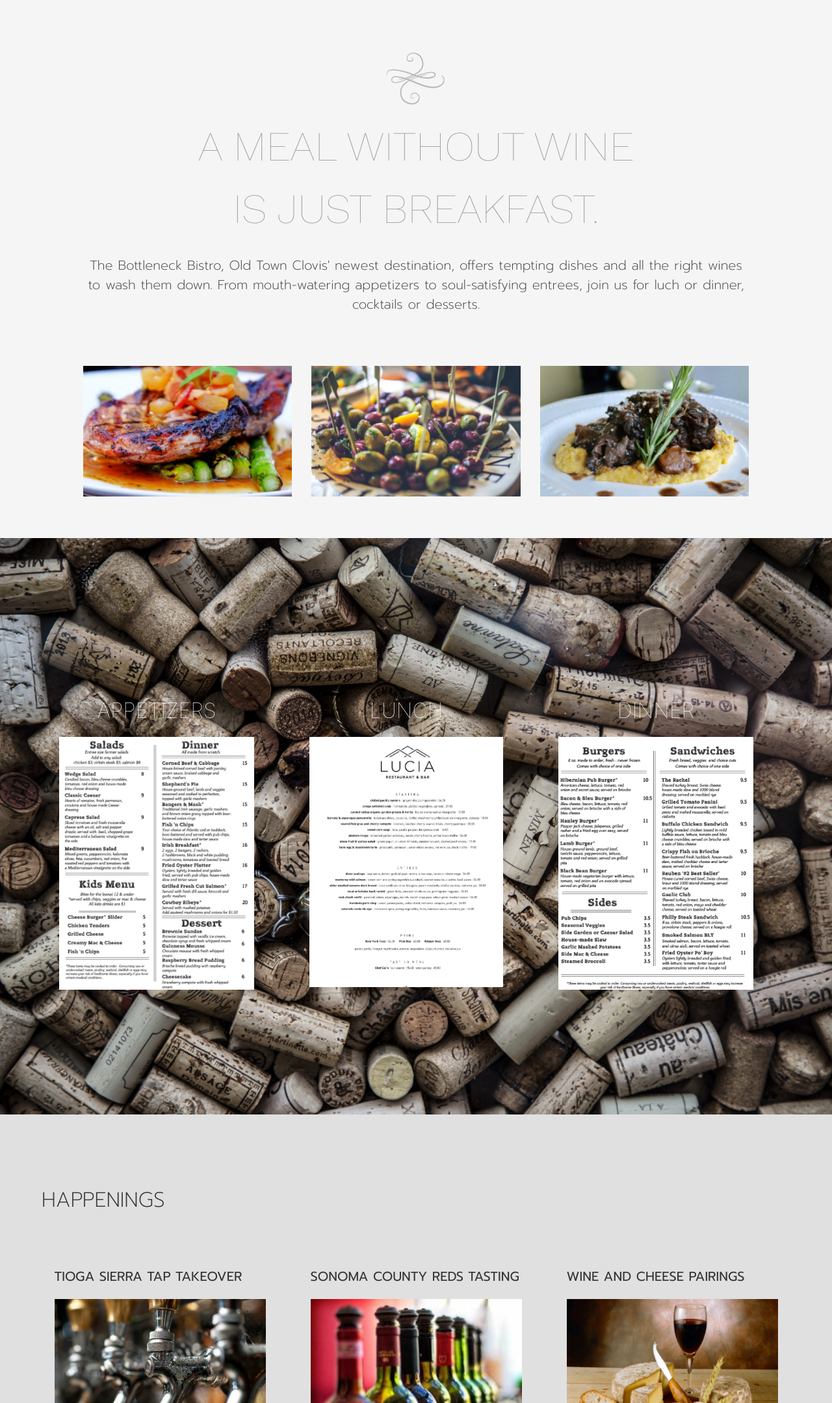
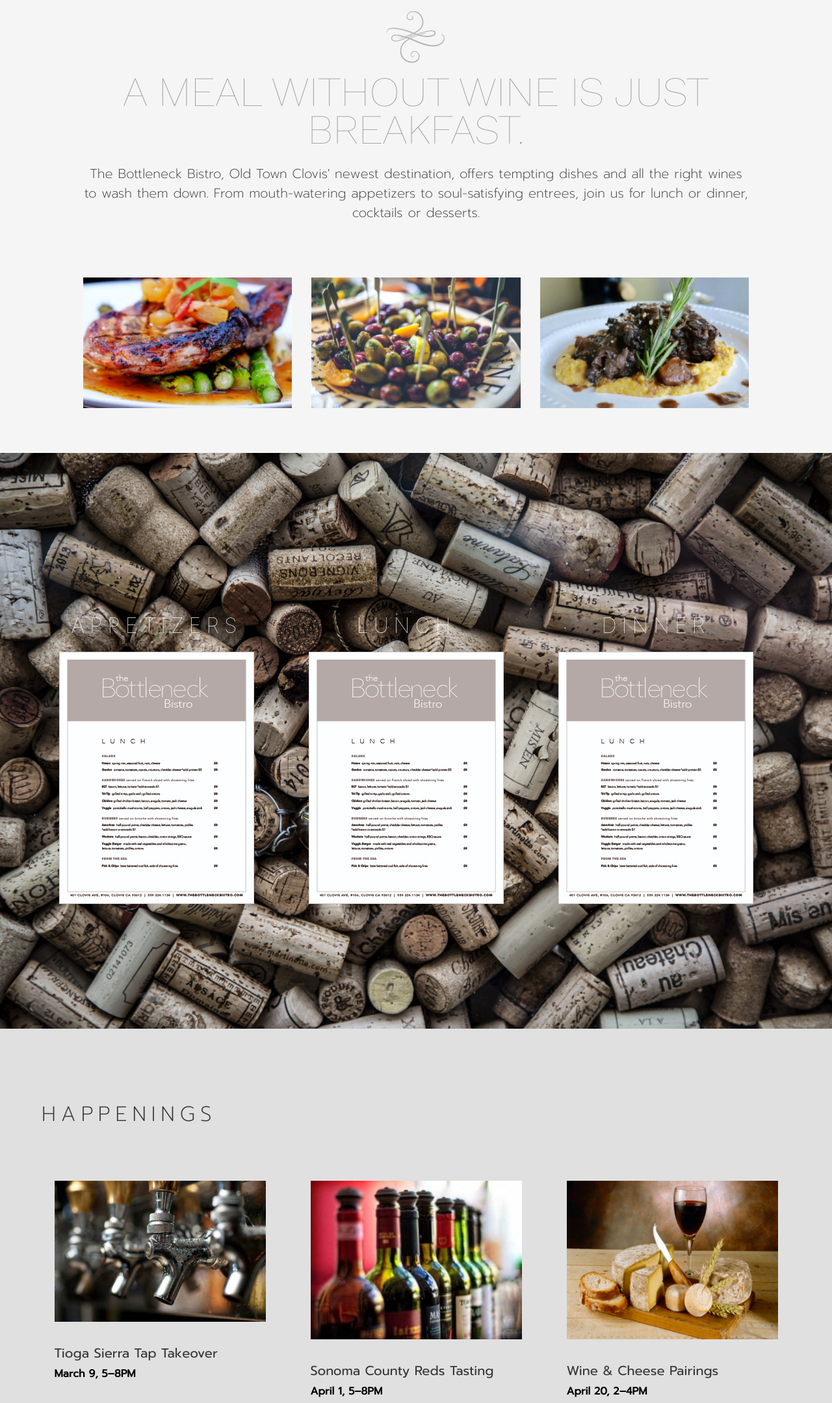
Before and after one commit to DJTrog/iMacTest, a website: page index.html in a window 1280 px wide. Shown: the part 383-2542 px from the top of the page at 65% size. Drawn offline with nearby package versions, Linux system fonts and the light colour scheme.

Commit message:
typography fixes

```diff
--- a/index.html
+++ b/index.html
@@ -78,9 +78,9 @@
 <div class="about-container">
   <div class="about-heading">
     <img src="images/curly-Q.png"></br>
-    A MEAL WITHOUT WINE</br>IS JUST BREAKFAST.
+    A MEAL WITHOUT WINE IS JUST BREAKFAST.
   </div></br>
-  <p class="about">The Bottleneck Bistro, Old Town Clovis' newest destination, offers tempting dishes and all the right wines to wash them down. From mouth-watering appetizers to soul-satisfying entrees, join us for luch or dinner, cocktails or desserts.</p>
+  <p class="about">The Bottleneck Bistro, Old Town Clovis' newest destination, offers tempting dishes and all the right wines to wash them down. From mouth-watering appetizers to soul-satisfying entrees, join us for lunch or dinner, cocktails or desserts.</p>
 </div>
 
   <!--begin Food Photos section-->
@@ -103,18 +103,18 @@
 
 <div class="food-pics-container">
   <div class="row row-food">
-      <div class="col-md-12 col-lg-4 col-food">
-        <div class="item">
+      <div class="col-md-12 col-lg-4 col-food mx-auto">
+        <div class="item text-center">
           <img src="images/chop_small.jpg" alt="Image1" class="img-fluid">
       </div>
     </div>
-      <div class="col-md-12 col-lg-4 col-food">
-        <div class="item">
+      <div class="col-md-12 col-lg-4 col-food mx-auto">
+        <div class="item text-center">
           <img src="images/olives_small.jpg" alt="Image1" class="img-fluid">
       </div>
     </div>
-    <div class="col-md-12 col-lg-4 col-food">
-      <div class="item">
+    <div class="col-md-12 col-lg-4 col-food mx-auto">
+      <div class="item text-center">
         <img src="images/ribs350.jpg" alt="Image1" class="img-fluid">
     </div>
   </div>
@@ -130,18 +130,18 @@
     <div class="row row-menu">
       <div class="col-md-4 col-menu" >
         <p class="caption"><a id="topic2">APPETIZERS</a></p>
-        <a href="/images/menu1.pdf target-self">
-          <img src="images/menu1_med.jpg" alt="Menu1" class="img-fluid"></a>
+        <a href="/images/lunch.pdf target-self">
+          <img src="images/lunch.jpg" alt="Menu1" class="img-fluid"></a>
         </div>
       <div class="col-md-4 col-menu">
         <p class="caption">LUNCH</p>
-        <a href="/images/menu1.pdf target-self">
-          <img src="images/menu2_med.jpg" alt="Menu2" class="img-fluid"</a>
+        <a href="/images/lunch.pdf target-self">
+          <img src="images/lunch.jpg" alt="Menu2" class="img-fluid"</a>
         </div>
       <div class="col-md-4 col-menu">
         <p class="caption">DINNER</p>
-        <a href="/images/menu1.pdf target-self">
-          <img src="images/menu3_med.jpg" alt="Menu3" class="img-fluid"></a>
+        <a href="/images/lunch.pdf target-self">
+          <img src="images/lunch.jpg" alt="Menu3" class="img-fluid"></a>
         </div>
       </div>
     </div>
@@ -156,31 +156,34 @@
     </div>
     <div class="row justify-content-around">
       <div class="col-sm-12 col-md-4 col-haps">
-        <p class="hap-head">
-          <a id="topic3">TIOGA SIERRA TAP TAKEOVER</a>
-        </p>
+
         <div class="hap-image">
           <img src="images/taps.jpg" class="img-fluid">
         </div>
-        <p class="dateline"><i>March 9, 5:00-7:30PM</i></p>
+        <p class="hap-head">
+          <a id="topic3">Tioga Sierra Tap Takeover</a>
+        </p>
+        <p class="dateline"><b>March 9, 5&ndash;8PM</b></p>
       </br><p class="body-text">Pale Ales, IPAs, Porters, Stouts and Wheats from local standout Tioga Sierra Brewing.</p>
       <hr class="hr">
     </div>
     <div class="col-sm-12 col-md-4 col-haps">
-      <p class="hap-head">SONOMA COUNTY REDS TASTING</p>
+
       <div class="hap-image">
         <img src="images/bottles.jpg" class="img-fluid">
       </div>
-      <p class="dateline"><i>April 1, 5:00-7:30PM</i></p>
+      <p class="hap-head">Sonoma County Reds Tasting</p>
+      <p class="dateline"><b>April 1, 5&ndash;8PM</b></p>
     </br><p class="body-text">From Beaujolais to Sirah and everything in between. Come and taste some of the best known reds of Sonoma County. </p>
     <hr class="hr">
   </div>
   <div class="col-sm-12 col-md-4 col-haps">
-    <p class="hap-head">WINE AND CHEESE PAIRINGS</p>
+
     <div class="hap-image">
       <img src="images/wine-cheese.jpg" class="img-fluid">
     </div>
-    <p class="dateline"><i>April 20, 5:00-7:30PM</i></p>
+    <p class="hap-head">Wine & Cheese Pairings</p>
+    <p class="dateline"><b>April 20, 2&ndash;4PM</b></p>
   </br><p class="body-text">Some brie with that cab? Let us point you to some remarkable wine and cheese pairings. </p>
   <hr class="hr">
 </div>
@@ -193,15 +196,15 @@
 
 <div class="res-container">
   <div class="row justify-content-around">
-    <div class="col-lg-12 col-haps">
-      <div class="map-container img-fluid">
+    <div class="col-md-12 col-lg-4 col-haps mx-auto">
+      <div class="map-container text-center">
       <iframe src="https://www.google.com/maps/embed?pb=!1m18!1m12!1m3!1d3193.7355225884185!2d-119.702508983882!3d36.82485707400929!2m3!1f0!2f0!3f0!3m2!1i1024!2i768!4f13.1!3m3!1m2!1s0x80945c83dc68d3a1%3A0x78b1d434e9e0bad6!2s401+Clovis+Ave%2C+Clovis%2C+CA+93612!5e0!3m2!1sen!2sus!4v1518988257341" width="auto" height="450" frameborder="0" style="border:0" allowfullscreen></iframe>
     </div>
     </div>
-    <div class="col-lg-12 col-haps">
-      <div class="hours-container img-fluid">
+    <div class="col-md-12 col-lg-4 col-haps mx-auto">
+      <div class="hours-container text-center">
       <p class="h3"><a id="topic4">RESERVATIONS</a></p>
-      <p class="body-text">559.123.1234</br></p>
+      <p class="body-text"><b>559.123.1234</b></br></p>
         <hr class="hr"></br>
         <p class="h3">HOURS</p>
         <p class="body-text">Tues&ndash;Thurs: 11 AM&ndash;9 PM</br>
@@ -209,12 +212,12 @@
           Sun: 11 AM&ndash;9 PM</p>
           <hr class="hr"></br>
           <p class="h3">LOCATION</p>
-          <p class="body-text">401 Clovis Ave. Clovis, CA 93612</br></p>
+          <p class="body-text">401 Clovis Ave. </br>Clovis, CA 93612</p>
           <hr class="hr">
         </div>
       </div>
-        <div class="col-lg-12 col-haps">
-          <div class="map-container img-fluid">
+        <div class="col-md-12 col-lg-4 col-haps mx-auto">
+          <div class="map-container text-center">
           Street shot here
         </div>
         </div>
--- a/styles/styles.css
+++ b/styles/styles.css
@@ -122,13 +122,14 @@
   width: 100%;
   height: auto;
   background: #f5f5f5;
-  padding: 5% 10%;
+  padding: 0% 10% 5% 10%;
   margin-top: 0px;
 }
 .about-heading {
   font-family: 'Work Sans', sans-serif;
   font-size: 4rem;
   weight: 100;
+  line-height: 90%;
   color: #9e9e9e;
   text-align: center;
 }
@@ -143,7 +144,7 @@
   padding: 0% 10% 5% 10%;
 }
 .row-food {
-  align-content: space-around;
+  align-content: center;
 }
 /* .row-food {
   padding: 5%;
@@ -158,7 +159,8 @@
 .col-food {
   width: 100%;
   height: auto;
-  align-content: center;
+  text: center;
+  display: inline;
   /* text-align: center; */
   /* display: inline-block; */
   /* margin: 0 auto; */
@@ -166,6 +168,7 @@
 .item {
   height: auto;
   width: 100%;
+  margin: 5px 0px;
   /* max-width: 350px; */
 
   /* display: flex; */
@@ -190,6 +193,7 @@
   font-family:'work-sans' sans-serif;
   font-weight: 100;
   font-size: 2rem;
+  letter-spacing: 8px;
   text-align:center;
   color: #ffffff;
   margin-top: 50px;
@@ -233,15 +237,16 @@
 .hap-head {
   font-family: 'Prompt', sans-serif;
   font-size: 1.25rem;
+  line-height: 80%;
   color: #353535;
   padding-top: 20px;
   text-align:left;
 }
 .dateline {
-  font-family: 'work-sans', sans-serif;
+  font-family: 'Prompt', sans-serif;
   font-size: 1rem;
   line-height: 1rem;
-  color: #353535;
+  color: #000000;
   padding: 0%;
   text-align: left;
   /* justify-content: space-around; */
@@ -282,9 +287,10 @@
 }
 .h3 {
   font-family:'Prompt', sans-serif;
-  font-weight:200;
+  font-weight:100;
   color: #353535;
   font-size: 2rem;
+  letter-spacing: 8px;
   text-align: left;
   }
 
```
Also changed, not shown: images/lunch.jpg (added), 1 other file.
